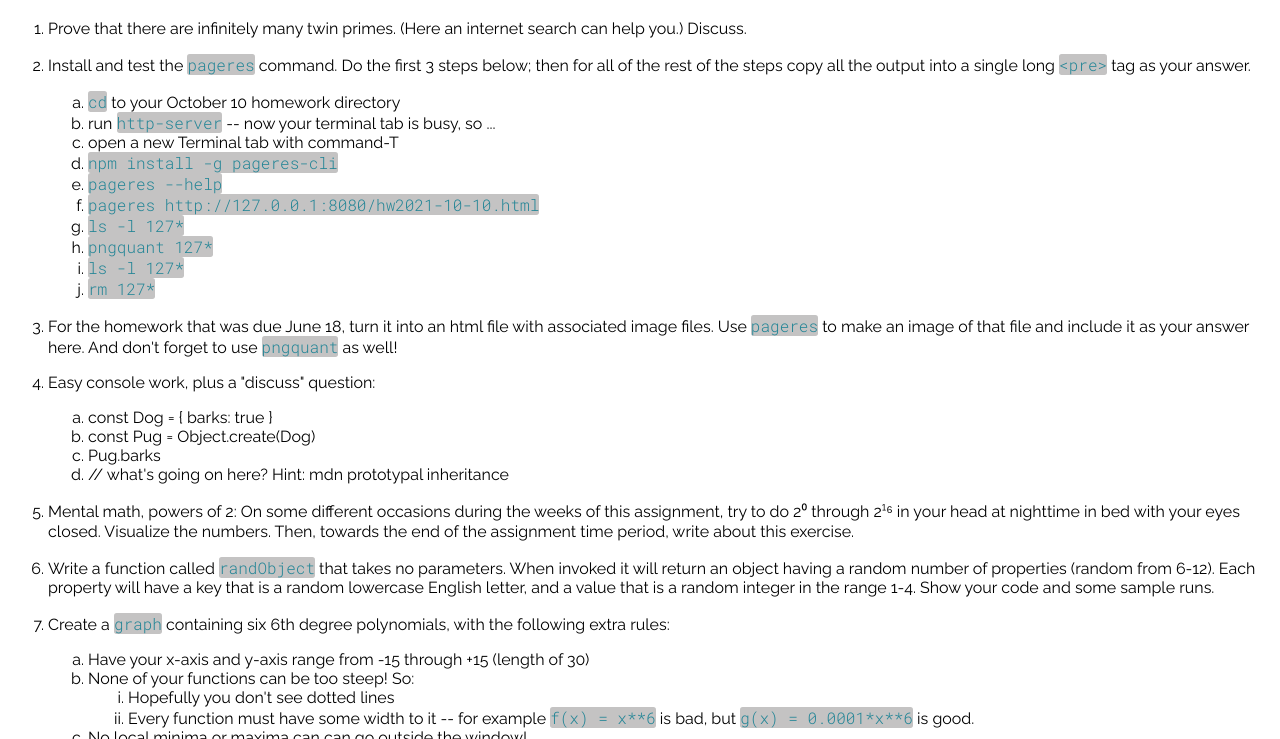
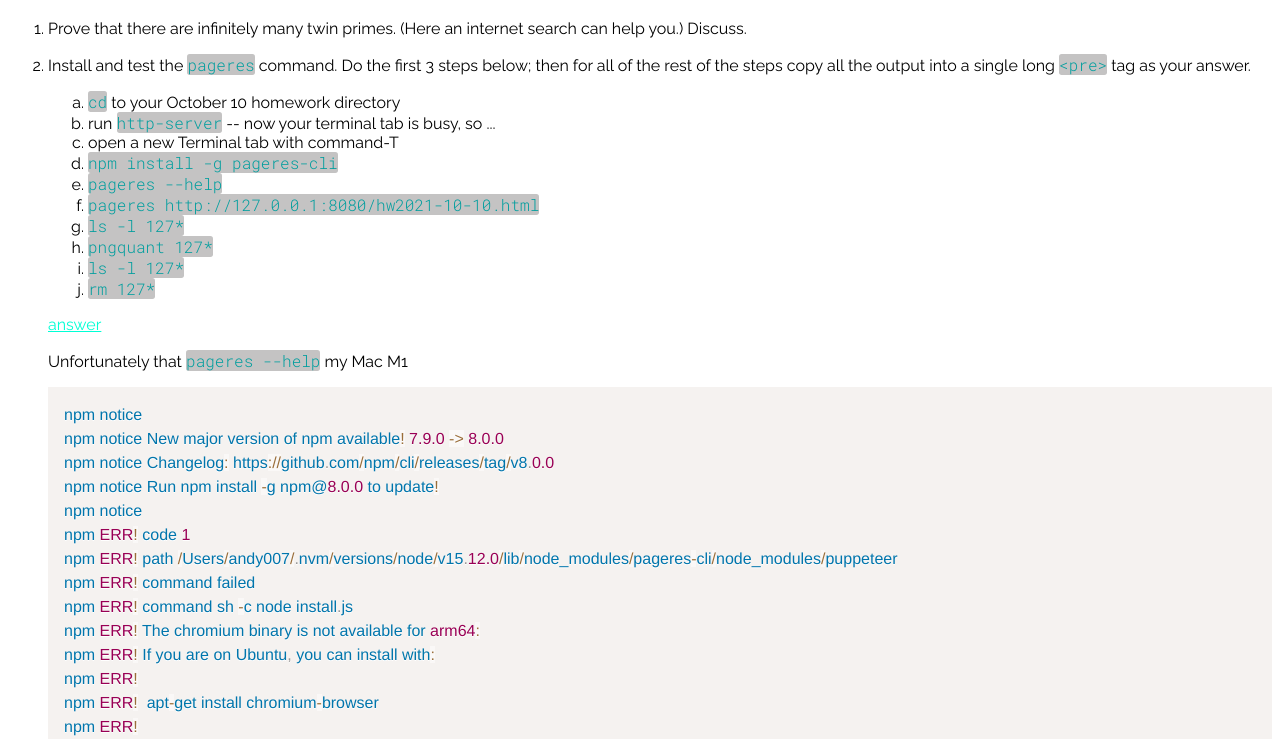
Before and after one commit to Andyagent007/Homework, a plain HTML site: page 2021-10-31/hw2021-10-31.html in a window 1280 px wide. Shown: the part 61-800 px from the top of the page. Drawn offline with nearby package versions, Linux system fonts and the light colour scheme.

Commit message:
Edit homework and add some files

```diff
--- a/2021-10-31/hw2021-10-31.html
+++ b/2021-10-31/hw2021-10-31.html
@@ -34,7 +34,18 @@
             font-size: 8;
             background: rgb(196, 195, 195);
             border-radius: 2pt;
-            color:rgb(35, 133, 150);
+            color:rgb(0, 158, 158);
+        }
+        code.language-javascript
+        {
+            font: 100% Helvetica, sans-serif;
+            color: rgb(0, 117, 172);
+        }
+        p.answer
+        {
+            font-family: 'Raleway', sans-serif;
+            text-decoration-line: underline;
+            color:rgb(0, 255, 213);
         }
     </style>
     <body>
@@ -97,6 +108,36 @@
                         </li>
                     </ol>
                 </p>
+                <p class="answer">answer</p>
+                <p class="assignment">
+                    Unfortunately that <span class="code">pageres --help</span> my Mac M1
+                </p>
+                <pre><code class="language-javascript">
+                    npm notice
+                    npm notice New major version of npm available! 7.9.0 -> 8.0.0
+                    npm notice Changelog: https://github.com/npm/cli/releases/tag/v8.0.0
+                    npm notice Run npm install -g npm@8.0.0 to update!
+                    npm notice
+                    npm ERR! code 1
+                    npm ERR! path /Users/andy007/.nvm/versions/node/v15.12.0/lib/node_modules/pageres-cli/node_modules/puppeteer
+                    npm ERR! command failed
+                    npm ERR! command sh -c node install.js
+                    npm ERR! The chromium binary is not available for arm64:
+                    npm ERR! If you are on Ubuntu, you can install with:
+                    npm ERR!
+                    npm ERR!  apt-get install chromium-browser
+                    npm ERR!
+                    npm ERR! /Users/andy007/.nvm/versions/node/v15.12.0/lib/node_modules/pageres-cli/node_modules/puppeteer/lib/cjs/puppeteer/node/BrowserFetcher.js:112
+                    npm ERR!             throw new Error();
+                    npm ERR!             ^
+                    npm ERR!
+                    npm ERR! Error
+                    npm ERR!     at /Users/andy007/.nvm/versions/node/v15.12.0/lib/node_modules/pageres-cli/node_modules/puppeteer/lib/cjs/puppeteer/node/BrowserFetcher.js:112:19
+                    npm ERR!     at FSReqCallback.oncomplete (node:fs:193:21)
+
+                    npm ERR! A complete log of this run can be found in:
+                    npm ERR!     /Users/andy007/.npm/_logs/2021-10-13T17_18_29_637Z-debug.log
+                </code></pre>
             </li>
             <li class="list">
                 <p class="assignment">
@@ -253,4 +294,15 @@
             </li>
 
         </ol>
+        <script src="https://cdnjs.cloudflare.com/ajax/libs/prism/1.5.0/prism.min.js"></script>
+        <script src="https://cdnjs.cloudflare.com/ajax/libs/prism/1.5.0/plugins/normalize-whitespace/prism-normalize-whitespace.min.js"></script>
+        <script type="text/javascript">
+        // Optional
+        Prism.plugins.NormalizeWhitespace.setDefaults({
+            'remove-trailing': true,
+            'remove-indent': true,
+            'left-trim': true,
+            'right-trim': true,
+        });
+        </script>
     </body>
```
Also changed, not shown: 2021-06-25/5_Crazzycoolmath-Functions.png (deleted), 2021-06-25/5_weirdFuncs.png (added).
